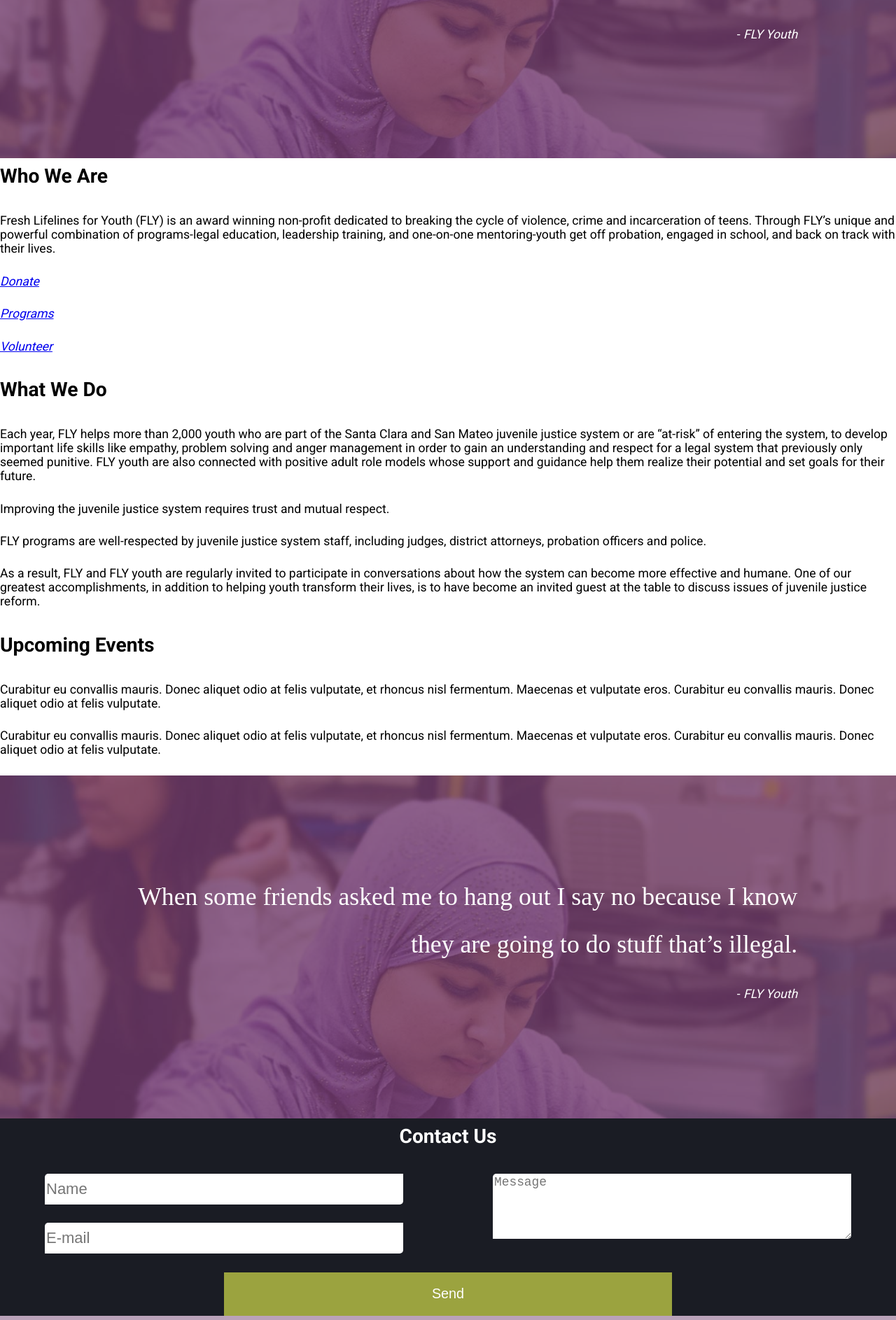
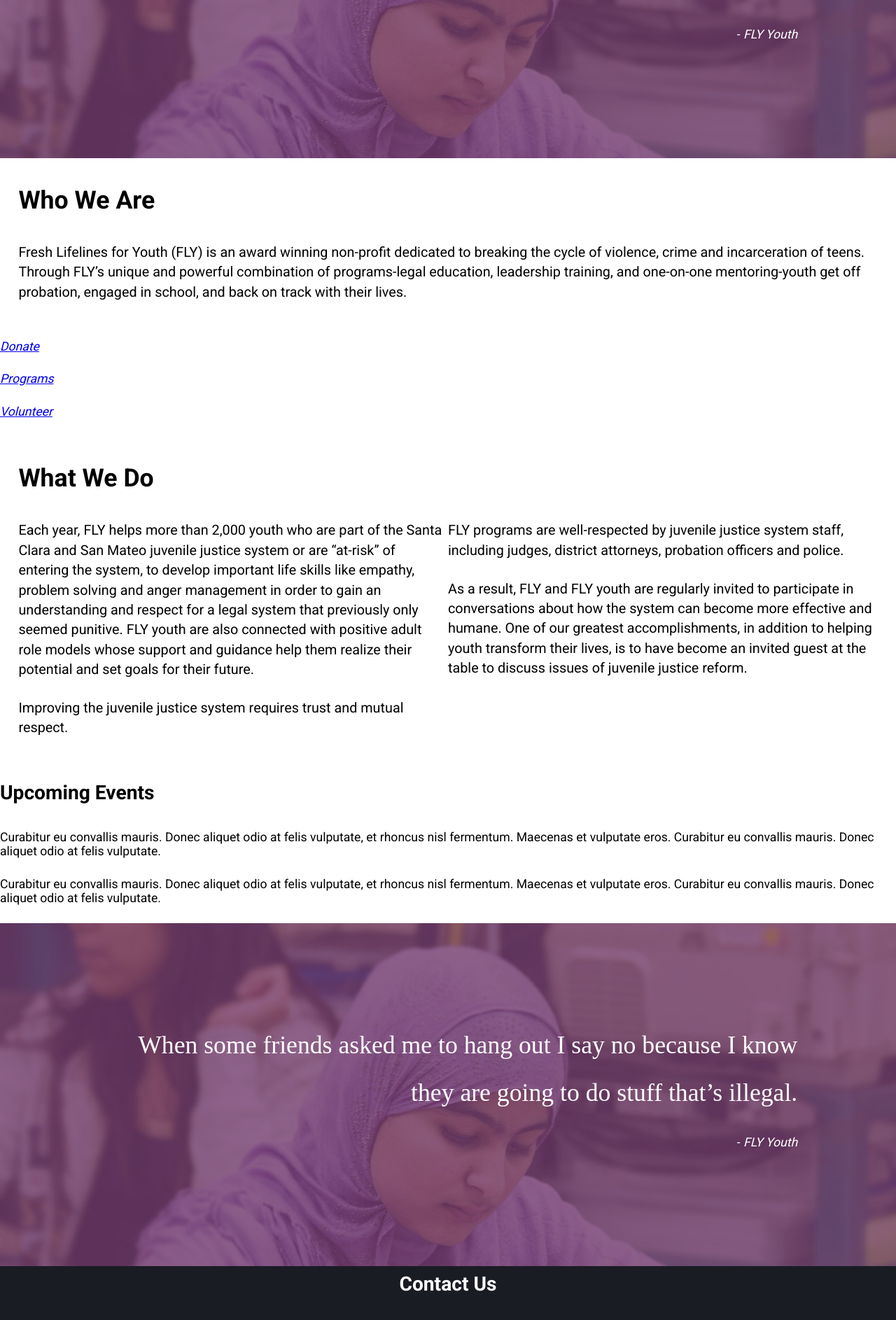
Before and after one commit to rajaaalsubairi/fly-program, a Jekyll site: the page built from index.html, in a window 1280 px wide. Shown: the part 988-2874 px from the top of the page at 70% size. Built offline with Jekyll 4.4.1, drawn with Linux system fonts in a browser that asks for light colours; some web fonts are replaced; a style sheet for code colours, icons or effects is not loaded.

Commit message:
refactor(html): style about and who we are section

```diff
--- a/index.html
+++ b/index.html
@@ -15,9 +15,9 @@
 </section>
 
 <!--Who we are-->
-<section class="">
-  <h2 class="">Who We Are</h2>
-  <p>Fresh Lifelines for Youth (FLY) is an award winning non-profit dedicated to breaking the cycle of violence, crime and incarceration of teens. Through FLY’s unique and powerful combination of programs-legal education, leadership training, and one-on-one mentoring-youth get off probation, engaged in school, and back on track with their lives.</p>
+<section class="island pad-top-2 pad-bottom-2">
+  <h2 class="zetta">Who We Are</h2>
+  <p class="mega">Fresh Lifelines for Youth (FLY) is an award winning non-profit dedicated to breaking the cycle of violence, crime and incarceration of teens. Through FLY’s unique and powerful combination of programs-legal education, leadership training, and one-on-one mentoring-youth get off probation, engaged in school, and back on track with their lives.</p>
 </section>
 
 <!--icons-->
@@ -30,16 +30,16 @@
 </section>
 
 <!--What we do-->
-<section class="">
-  <h2>What We Do</h2>
-  <div class="">
-    <div class="">
-      <p>Each year, FLY helps more than 2,000 youth who are part of the Santa Clara and San Mateo juvenile justice system or are “at-risk” of entering the system, to develop important life skills like empathy, problem solving and anger management in order to gain an understanding and respect for a legal system that previously only seemed punitive. FLY youth are also connected with positive adult role models whose support and guidance help them realize their potential and set goals for their future.</p>
-      <p>Improving the juvenile justice system requires trust and mutual respect. </p>
+<section class="island pad-top-2 pad-bottom-2">
+  <h2 class="zetta">What We Do</h2>
+  <div class="grid">
+    <div class="unit unit-xs-1 unit-s-1 unit-m-1-2 unit-l-1-2">
+      <p class="mega">Each year, FLY helps more than 2,000 youth who are part of the Santa Clara and San Mateo juvenile justice system or are “at-risk” of entering the system, to develop important life skills like empathy, problem solving and anger management in order to gain an understanding and respect for a legal system that previously only seemed punitive. FLY youth are also connected with positive adult role models whose support and guidance help them realize their potential and set goals for their future.</p>
+      <p class="mega">Improving the juvenile justice system requires trust and mutual respect. </p>
     </div>
-    <div class="">
-      <p>FLY programs are well-respected by juvenile justice system staff, including judges, district attorneys, probation officers and police.</p>
-      <p>As a result, FLY and FLY youth are regularly invited to participate in conversations about how the system can become more effective and humane. One of our greatest accomplishments, in addition to helping youth transform their lives, is to have become an invited guest at the table to discuss issues of juvenile justice reform.</p>
+    <div class="unit unit-xs-1 unit-s-1 unit-m-1-2 unit-l-1-2">
+      <p class="mega">FLY programs are well-respected by juvenile justice system staff, including judges, district attorneys, probation officers and police.</p>
+      <p class="mega">As a result, FLY and FLY youth are regularly invited to participate in conversations about how the system can become more effective and humane. One of our greatest accomplishments, in addition to helping youth transform their lives, is to have become an invited guest at the table to discuss issues of juvenile justice reform.</p>
     </div>
   </div>
 </section>
```
